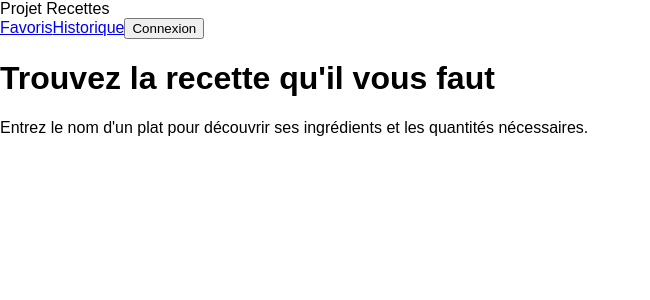
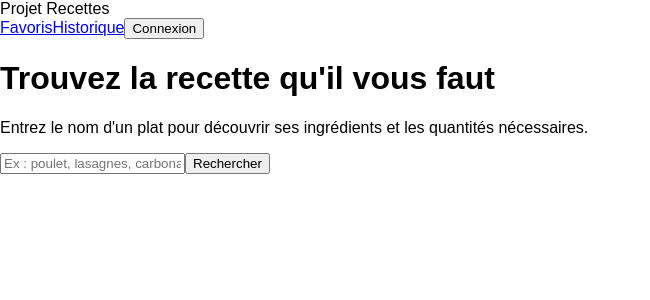
Before and after one commit to roifeufeu/projet-recettes, a React (Vite) app: page / in a window 1280 px wide. Shown: the top 300 px of the page, without its empty margins (0-650 px from the left). Built offline with nearby package versions, Linux system fonts and the light colour scheme.

Commit message:
search bar

```diff
--- a/src/components/SearchBar.jsx
+++ b/src/components/SearchBar.jsx
@@ -0,0 +1,26 @@
+import { useState } from "react";
+
+function SearchBar() {
+  const [search, setSearch] = useState("");
+
+  function handleSubmit(event) {
+    event.preventDefault();
+
+    console.log("Recherche :", search);
+  }
+
+  return (
+    <form className="search-bar" onSubmit={handleSubmit}>
+      <input
+        type="text"
+        placeholder="Ex : poulet, lasagnes, carbonara..."
+        value={search}
+        onChange={(event) => setSearch(event.target.value)}
+      />
+
+      <button type="submit">Rechercher</button>
+    </form>
+  );
+}
+
+export default SearchBar;
--- a/src/pages/Home.jsx
+++ b/src/pages/Home.jsx
@@ -1,4 +1,5 @@
 import Header from "../components/Header"
+import SearchBar from "../components/SearchBar"
 
 function Home() {
   return (
@@ -12,6 +13,8 @@ function Home() {
           Entrez le nom d'un plat pour découvrir ses ingrédients
           et les quantités nécessaires.
         </p>
+
+        <SearchBar />
       </main>
     </>
   )
```
